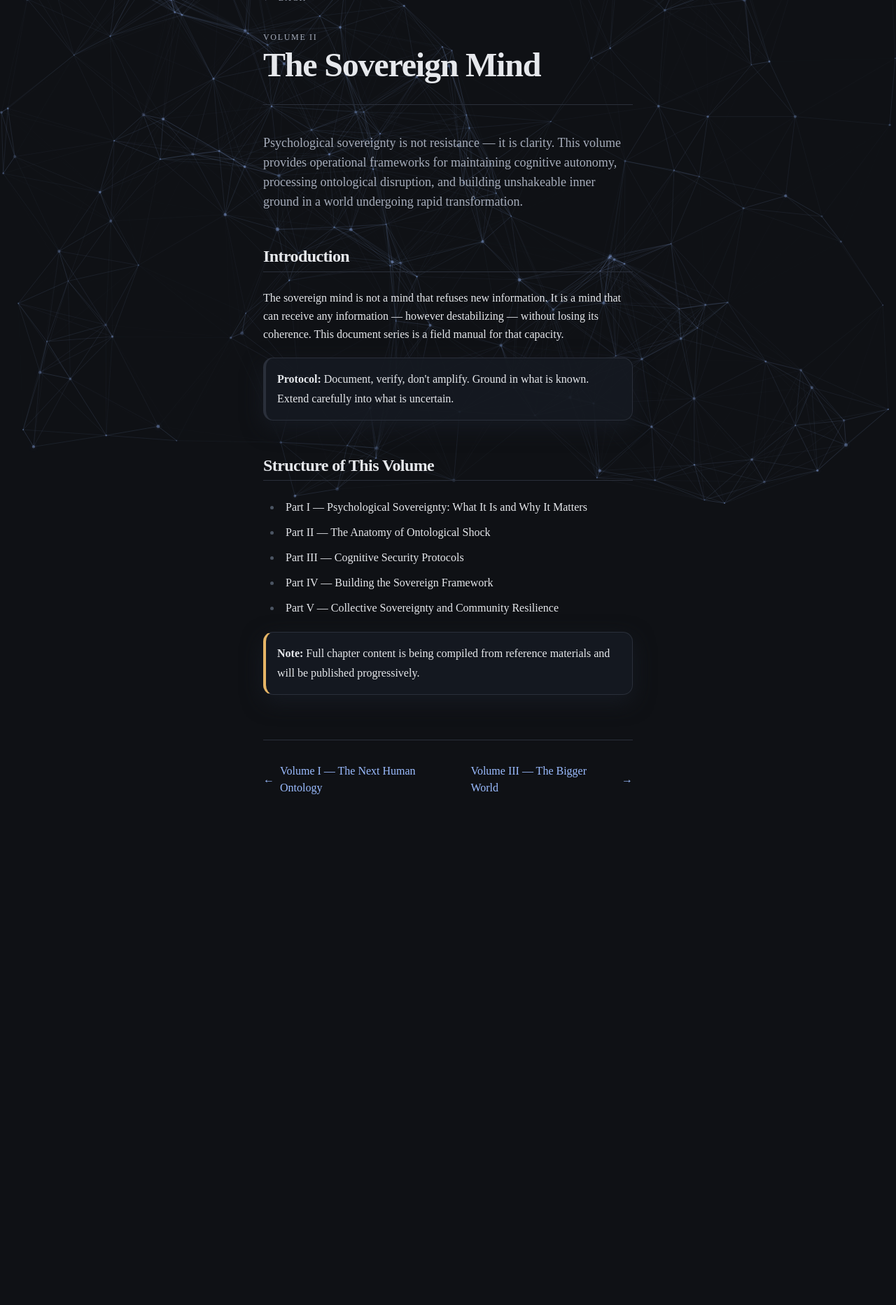
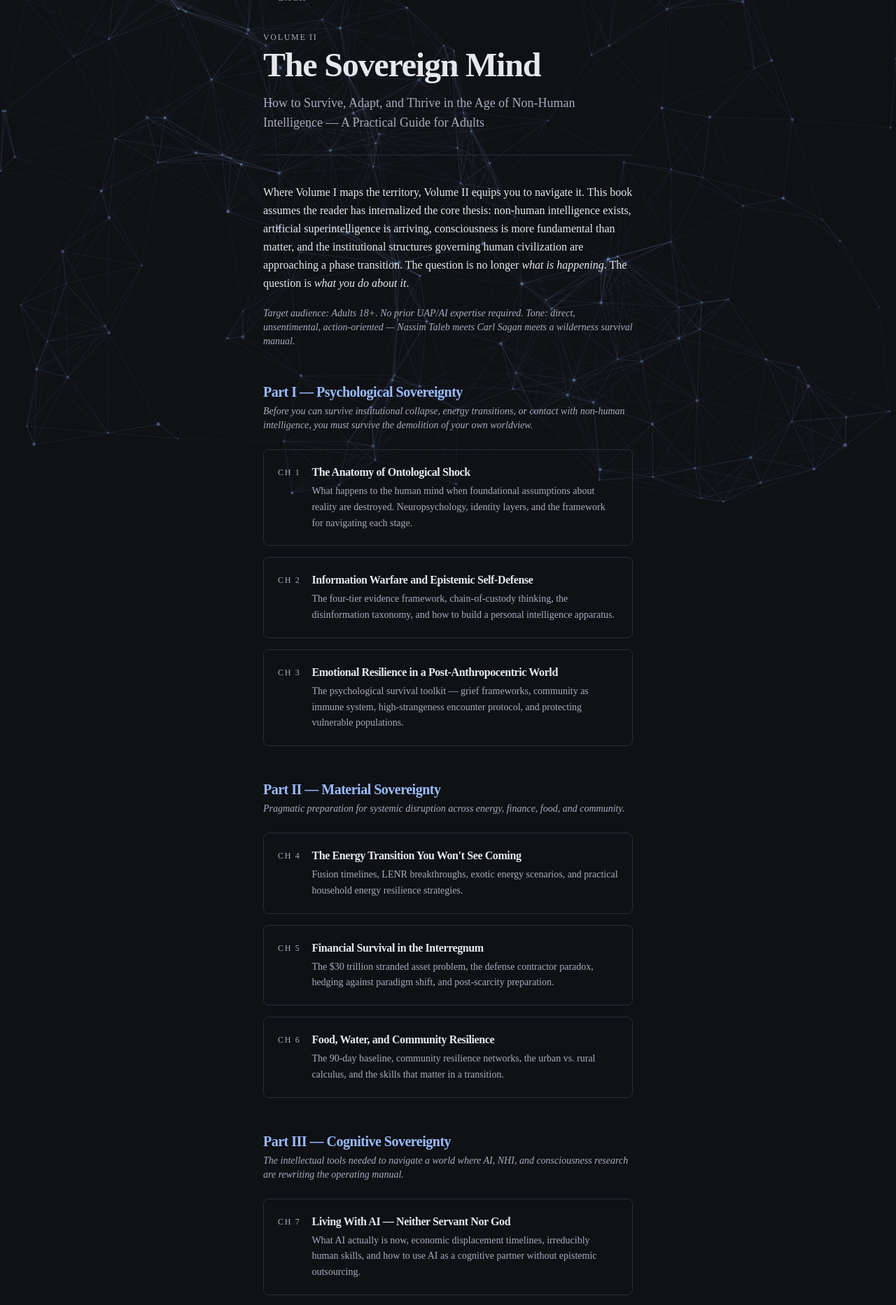
Before and after one commit to GooseyPrime/thenewontology, a Next.js app: page /the-sovereign-mind in a window 1280 px wide. Shown: the part 80-1945 px from the top of the page at 70% size. Before the commit the page ends 1282 px from the top, so only its background shows below. Built offline with nearby package versions, Linux system fonts and the light colour scheme.

Commit message:
feat: complete Volume I chapters + update Vol II TOC
Agent-Logs-Url: https://github.com/GooseyPrime/thenewontology/sessions/98ab07e3-8a68-4fec-9684-f248779893d4

Co-authored-by: GooseyPrime <78740045+GooseyPrime@users.noreply.github.com>

```diff
--- a/app/the-sovereign-mind/page.tsx
+++ b/app/the-sovereign-mind/page.tsx
@@ -5,71 +5,101 @@ export const metadata = {
   title: "The Sovereign Mind | The New Human Ontology",
 };
 
+const parts = [
+  {
+    label: "Part I — Psychological Sovereignty",
+    subtitle: "Before you can survive institutional collapse, energy transitions, or contact with non-human intelligence, you must survive the demolition of your own worldview.",
+    chapters: [
+      { n: 1, slug: "chapter-1", title: "The Anatomy of Ontological Shock", desc: "What happens to the human mind when foundational assumptions about reality are destroyed. Neuropsychology, identity layers, and the framework for navigating each stage." },
+      { n: 2, slug: "chapter-2", title: "Information Warfare and Epistemic Self-Defense", desc: "The four-tier evidence framework, chain-of-custody thinking, the disinformation taxonomy, and how to build a personal intelligence apparatus." },
+      { n: 3, slug: "chapter-3", title: "Emotional Resilience in a Post-Anthropocentric World", desc: "The psychological survival toolkit — grief frameworks, community as immune system, high-strangeness encounter protocol, and protecting vulnerable populations." },
+    ],
+  },
+  {
+    label: "Part II — Material Sovereignty",
+    subtitle: "Pragmatic preparation for systemic disruption across energy, finance, food, and community.",
+    chapters: [
+      { n: 4, slug: "chapter-4", title: "The Energy Transition You Won't See Coming", desc: "Fusion timelines, LENR breakthroughs, exotic energy scenarios, and practical household energy resilience strategies." },
+      { n: 5, slug: "chapter-5", title: "Financial Survival in the Interregnum", desc: "The $30 trillion stranded asset problem, the defense contractor paradox, hedging against paradigm shift, and post-scarcity preparation." },
+      { n: 6, slug: "chapter-6", title: "Food, Water, and Community Resilience", desc: "The 90-day baseline, community resilience networks, the urban vs. rural calculus, and the skills that matter in a transition." },
+    ],
+  },
+  {
+    label: "Part III — Cognitive Sovereignty",
+    subtitle: "The intellectual tools needed to navigate a world where AI, NHI, and consciousness research are rewriting the operating manual.",
+    chapters: [
+      { n: 7, slug: "chapter-7", title: "Living With AI — Neither Servant Nor God", desc: "What AI actually is now, economic displacement timelines, irreducibly human skills, and how to use AI as a cognitive partner without epistemic outsourcing." },
+      { n: 8, slug: "chapter-8", title: "The Consciousness Toolkit", desc: "Meditation as neurological training, the Gateway Process demystified, lucid dreaming and non-ordinary states, and the caudate-putamen and intuitive capacity." },
+      { n: 9, slug: "chapter-9", title: "First Contact Protocol — A Personal Field Manual", desc: "Encounter categories, immediate response protocol, documentation and reporting, and the hitchhiker effect and post-encounter hygiene." },
+    ],
+  },
+  {
+    label: "Part IV — Civilizational Sovereignty",
+    subtitle: "What humanity must build collectively to navigate the convergence — governance, spirituality, and ethics.",
+    chapters: [
+      { n: 10, slug: "chapter-10", title: "Governance After the Nation-State", desc: "Why the nation-state model breaks under NHI contact, networked governance models, the global coordination problem, and personal political agency." },
+      { n: 11, slug: "chapter-11", title: "The Spiritual Transition", desc: "The asymmetry of shock across traditions, theological resilience, the experiencer-mystic convergence, and building a post-disclosure spiritual practice." },
+      { n: 12, slug: "chapter-12", title: "What We Owe Each Other", desc: "Expanding the moral circle to include NHI and AI, the moral obligation of disclosure, intergenerational responsibility, and the case for radical hope." },
+    ],
+  },
+];
+
 export default function TheSovereignMindPage() {
   return (
     <>
       <KinematicBackground />
       <main className="relative min-h-screen px-6 py-16 max-w-prose mx-auto" style={{ zIndex: 1 }}>
-        <Link
-          href="/"
-          className="section-title inline-flex items-center gap-2 mb-10 hover:text-accent transition-colors no-underline group"
-        >
+        <Link href="/" className="section-title inline-flex items-center gap-2 mb-10 hover:text-accent transition-colors no-underline group">
           <span className="group-hover:-translate-x-1 transition-transform">←</span> Back
         </Link>
 
         <p className="section-title">Volume II</p>
-        <h1 className="font-sans text-4xl md:text-5xl font-semibold text-text mb-8">
-          The Sovereign Mind
-        </h1>
+        <h1 className="font-sans text-4xl md:text-5xl font-semibold text-text mb-4">The Sovereign Mind</h1>
+        <p className="font-serif text-muted text-lg mb-8">How to Survive, Adapt, and Thrive in the Age of Non-Human Intelligence — A Practical Guide for Adults</p>
         <div className="h-px bg-border mb-10" />
 
-        <div className="prose prose-invert">
-          <p className="lead text-muted text-lg">
-            Psychological sovereignty is not resistance — it is clarity. This
-            volume provides operational frameworks for maintaining cognitive
-            autonomy, processing ontological disruption, and building
-            unshakeable inner ground in a world undergoing rapid transformation.
-          </p>
-
-          <h2>Introduction</h2>
-          <p>
-            The sovereign mind is not a mind that refuses new information. It
-            is a mind that can receive any information — however destabilizing
-            — without losing its coherence. This document series is a field
-            manual for that capacity.
-          </p>
-
-          <div className="callout">
-            <strong>Protocol:</strong> Document, verify, don't amplify. Ground
-            in what is known. Extend carefully into what is uncertain.
-          </div>
-
-          <h2>Structure of This Volume</h2>
-          <ul>
-            <li>Part I — Psychological Sovereignty: What It Is and Why It Matters</li>
-            <li>Part II — The Anatomy of Ontological Shock</li>
-            <li>Part III — Cognitive Security Protocols</li>
-            <li>Part IV — Building the Sovereign Framework</li>
-            <li>Part V — Collective Sovereignty and Community Resilience</li>
-          </ul>
-
-          <div className="callout callout--warning">
-            <strong>Note:</strong> Full chapter content is being compiled from
-            reference materials and will be published progressively.
-          </div>
+        <div className="prose prose-invert mb-12">
+          <p>Where Volume I maps the territory, Volume II equips you to navigate it. This book assumes the reader has internalized the core thesis: non-human intelligence exists, artificial superintelligence is arriving, consciousness is more fundamental than matter, and the institutional structures governing human civilization are approaching a phase transition. The question is no longer <em>what is happening</em>. The question is <em>what you do about it</em>.</p>
+          <p className="text-muted text-sm italic">Target audience: Adults 18+. No prior UAP/AI expertise required. Tone: direct, unsentimental, action-oriented — Nassim Taleb meets Carl Sagan meets a wilderness survival manual.</p>
         </div>
 
-        <div className="mt-16 pt-8 border-t border-border flex flex-col sm:flex-row justify-between gap-4">
-          <Link
-            href="/the-next-human-ontology"
-            className="inline-flex items-center gap-2 font-sans text-accent hover:underline underline-offset-4"
-          >
+        {parts.map((part) => (
+          <div key={part.label} className="mb-12">
+            <h2 className="font-sans text-xl font-semibold text-accent mb-1">{part.label}</h2>
+            <p className="font-serif text-muted text-sm mb-6 italic">{part.subtitle}</p>
+            <div className="flex flex-col gap-4">
+              {part.chapters.map((ch) => (
+                <Link key={ch.slug} href={`/the-sovereign-mind/${ch.slug}`} className="block p-5 rounded-lg border border-border hover:border-accent transition-colors no-underline group">
+                  <div className="flex items-start gap-4">
+                    <span className="section-title text-muted mt-1 shrink-0">Ch {ch.n}</span>
+                    <div>
+                      <h3 className="font-sans font-semibold text-text group-hover:text-accent transition-colors mb-1">{ch.title}</h3>
+                      <p className="font-serif text-muted text-sm leading-relaxed">{ch.desc}</p>
+                    </div>
+                  </div>
+                </Link>
+              ))}
+            </div>
+          </div>
+        ))}
+
+        <div className="mb-8">
+          <Link href="/the-sovereign-mind/bibliography" className="block p-5 rounded-lg border border-border hover:border-accent transition-colors no-underline group">
+            <div className="flex items-start gap-4">
+              <span className="section-title text-muted mt-1 shrink-0">Index</span>
+              <div>
+                <h3 className="font-sans font-semibold text-text group-hover:text-accent transition-colors mb-1">Bibliography &amp; References</h3>
+                <p className="font-serif text-muted text-sm">Complete consolidated index of all sources, studies, documents, and individuals referenced across all twelve chapters.</p>
+              </div>
+            </div>
+          </Link>
+        </div>
+
+        <div className="mt-12 pt-8 border-t border-border flex flex-col sm:flex-row justify-between gap-4">
+          <Link href="/the-next-human-ontology" className="inline-flex items-center gap-2 font-sans text-accent hover:underline underline-offset-4">
             <span>←</span> Volume I — The Next Human Ontology
           </Link>
-          <Link
-            href="/the-bigger-world"
-            className="inline-flex items-center gap-2 font-sans text-accent hover:underline underline-offset-4"
-          >
+          <Link href="/the-bigger-world" className="inline-flex items-center gap-2 font-sans text-accent hover:underline underline-offset-4">
             Volume III — The Bigger World <span>→</span>
           </Link>
         </div>
```
